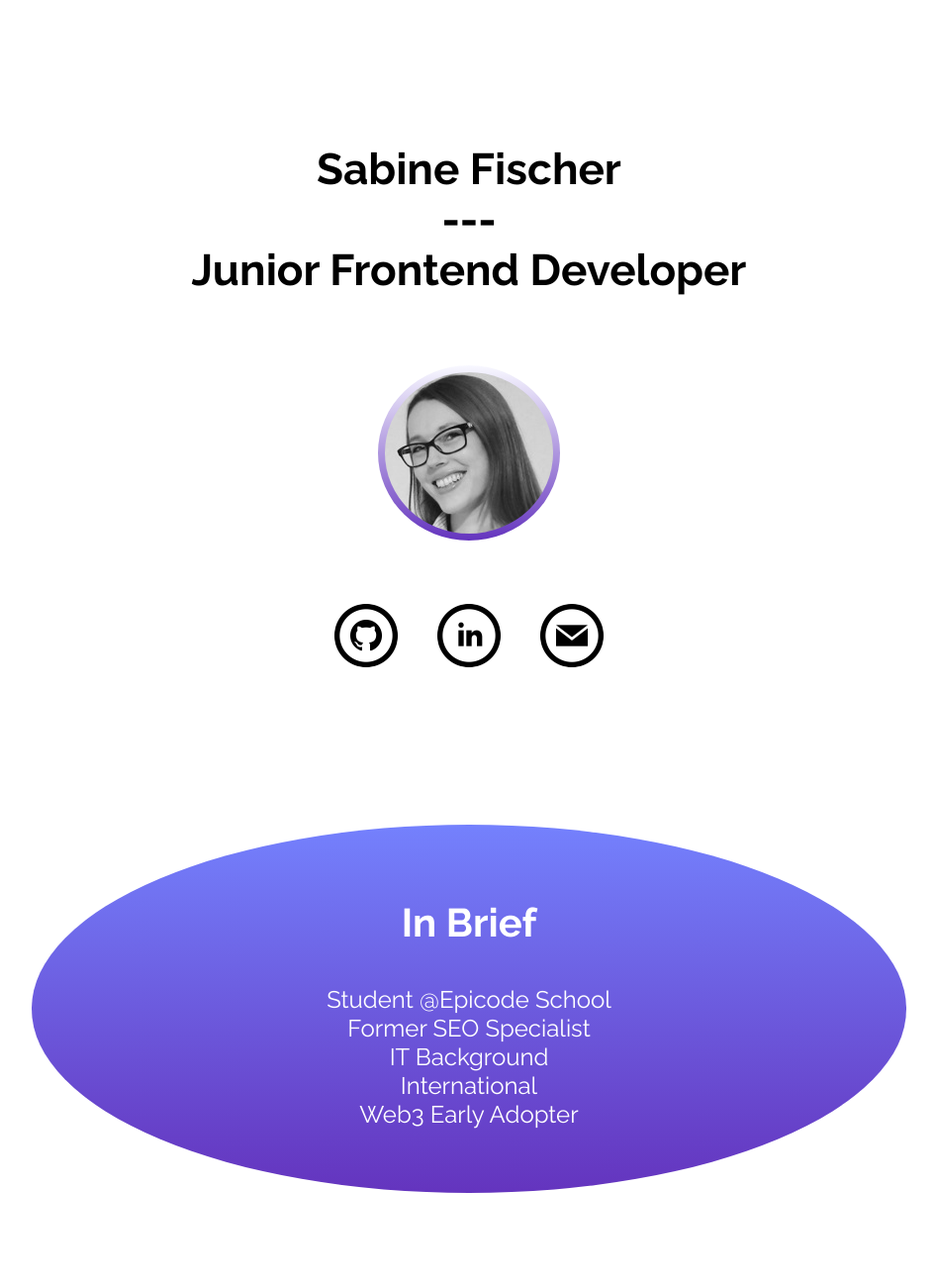
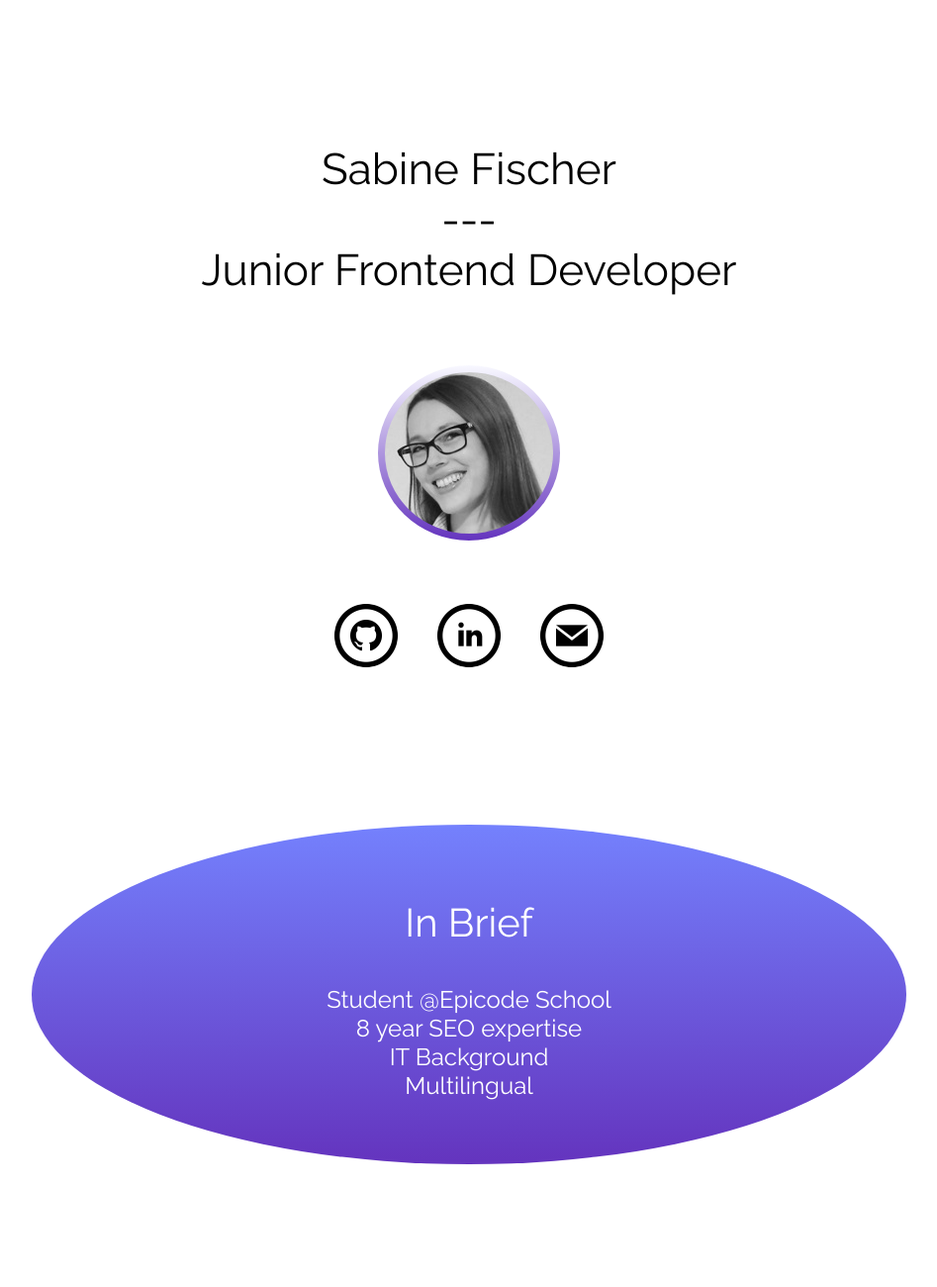
Before and after one commit to ada-net/portfolio, a plain HTML site: page homepage.html in a window 1280 px wide. Shown: the top 1300 px of the page at 99% size, without its empty margins (166-1113 px from the left). Drawn offline with Linux system fonts and the light colour scheme.

Commit message:
minor font adjustments

```diff
--- a/css-files/text-styles.css
+++ b/css-files/text-styles.css
@@ -196,7 +196,7 @@
 	/*special H1 style for the welcome section*/
     @media (max-width:599px){
         #h1-welcome {
-            font: bold 36px Raleway, Verdana, Geneva, Tahoma, sans-serif;
+            font: normal 36px Raleway, Verdana, Geneva, Tahoma, sans-serif;
             color: black;
             text-align:center;
         }
@@ -204,14 +204,14 @@
 
     @media (min-width:600px){
         #h1-welcome {
-            font: bold 44px Raleway, Verdana, Geneva, Tahoma, sans-serif;
+            font: normal 44px Raleway, Verdana, Geneva, Tahoma, sans-serif;
             color: black;
             text-align:center;
         }
     }
 
 	h2 {
-		font: bolder 40px Raleway, Verdana, Geneva, Tahoma, sans-serif;
+		font: normal 40px Raleway, Verdana, Geneva, Tahoma, sans-serif;
 		color: black;
 		margin: 15px;
 		padding: 10px;
@@ -219,7 +219,7 @@
 
 		/*this one is being used for colored sections*/
 		.h2-colored {
-			font: bolder 40px Raleway, Verdana, Geneva, Tahoma, sans-serif;
+			font: normal 40px Raleway, Verdana, Geneva, Tahoma, sans-serif;
 			color: white;
 		}
 
--- a/homepage.html
+++ b/homepage.html
@@ -52,13 +52,11 @@
 							<p id="brief-points">
 								Student @Epicode School
 								<br>
-								Former SEO Specialist
+								8 year SEO expertise
 								<br>
 								IT Background
 								<br>
-								International
-								<br>
-								Web3 Early Adopter
+								Multilingual
 							</p>
 						</div>
 					</section>
```
